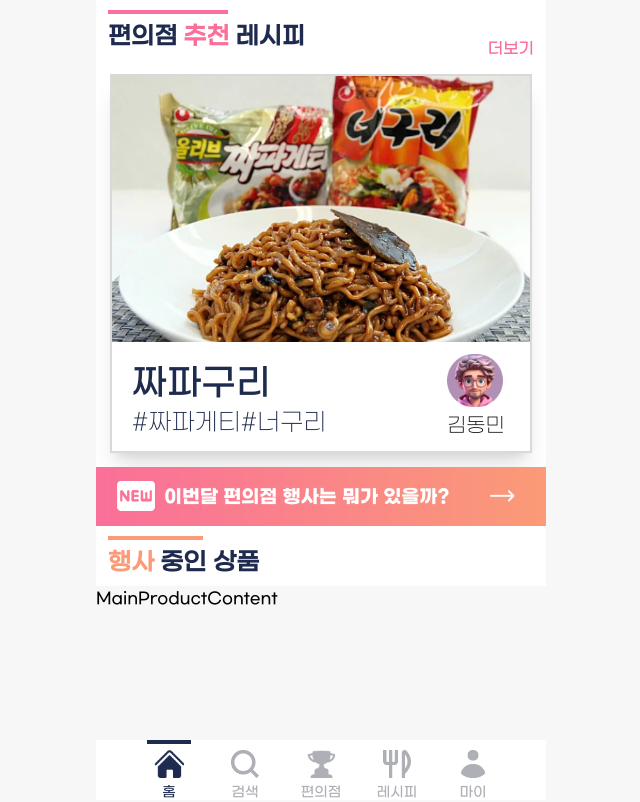
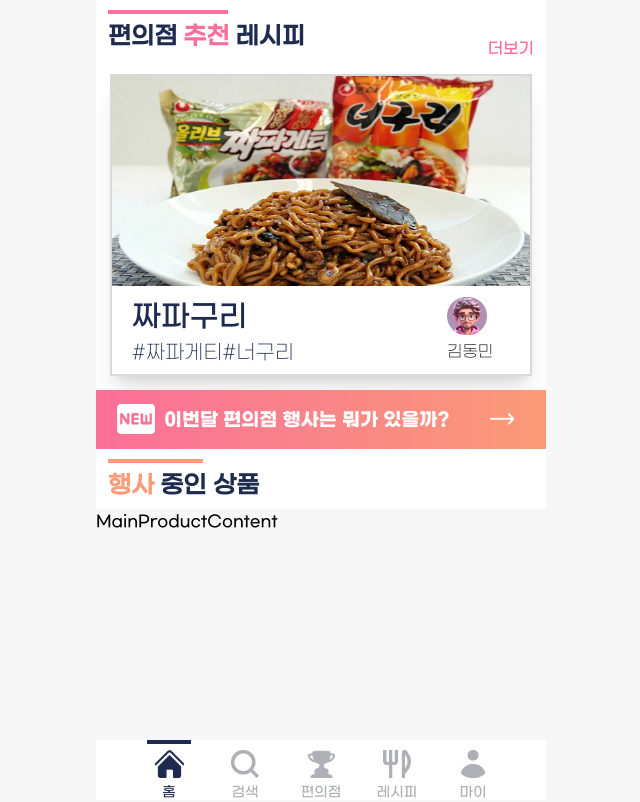
Before and after one commit to PyeonHalLae/Pnale, a React (Vite) app in the folder FrontEnd/: page / in a window 1280 px wide. Shown: the whole page, without its empty margins (319-959 px from the left). Built offline with nearby package versions, Linux system fonts and the light colour scheme.

Commit message:
Feat: 메인 화면 레시피 사진 배율 조정...

```diff
--- a/FrontEnd/src/components/main/mainRecipe/MainRecipeContent.tsx
+++ b/FrontEnd/src/components/main/mainRecipe/MainRecipeContent.tsx
@@ -4,16 +4,16 @@
   return (
     <div className="bg-white border-2 border-white">
       <div className="m-3 border-2 shadow-xl border-common-white-divider">
-        <img src="/img/test/recipeTest.png" alt="레시피 사진" className=""></img>
+        <img src="/img/test/recipeTest.png" alt="레시피 사진" className="h-[210px] w-full"></img>
         <TextBox>
           <div className="w-10/12 text-common-text-color">
             <Title>짜파구리</Title>
             <Tag>#짜파게티</Tag>
             <Tag>#너구리</Tag>
           </div>
-          <div>
+          <div className="my-auto">
             <Profile src="/img/test/profileTest.png" alt="프로필사진" />
-            <span className="font-[G-sans-light] text-xl">김동민</span>
+            <span className="font-[G-sans-light] text-base">김동민</span>
           </div>
         </TextBox>
       </div>
@@ -26,21 +26,21 @@
 const TextBox = tw.div`
 relative
 mx-5
-my-3
+my-2
 flex
 `;
 
 const Title = tw.div`
-text-4xl
-mt-2
+text-3xl
+mt-1
 mb-1
 `;
 
 const Tag = tw.span`
 font-[G-sans-light]
-text-2xl
+text-xl
 `;
 const Profile = tw.img`
-w-14
+w-10
 mb-1
 `;
```
